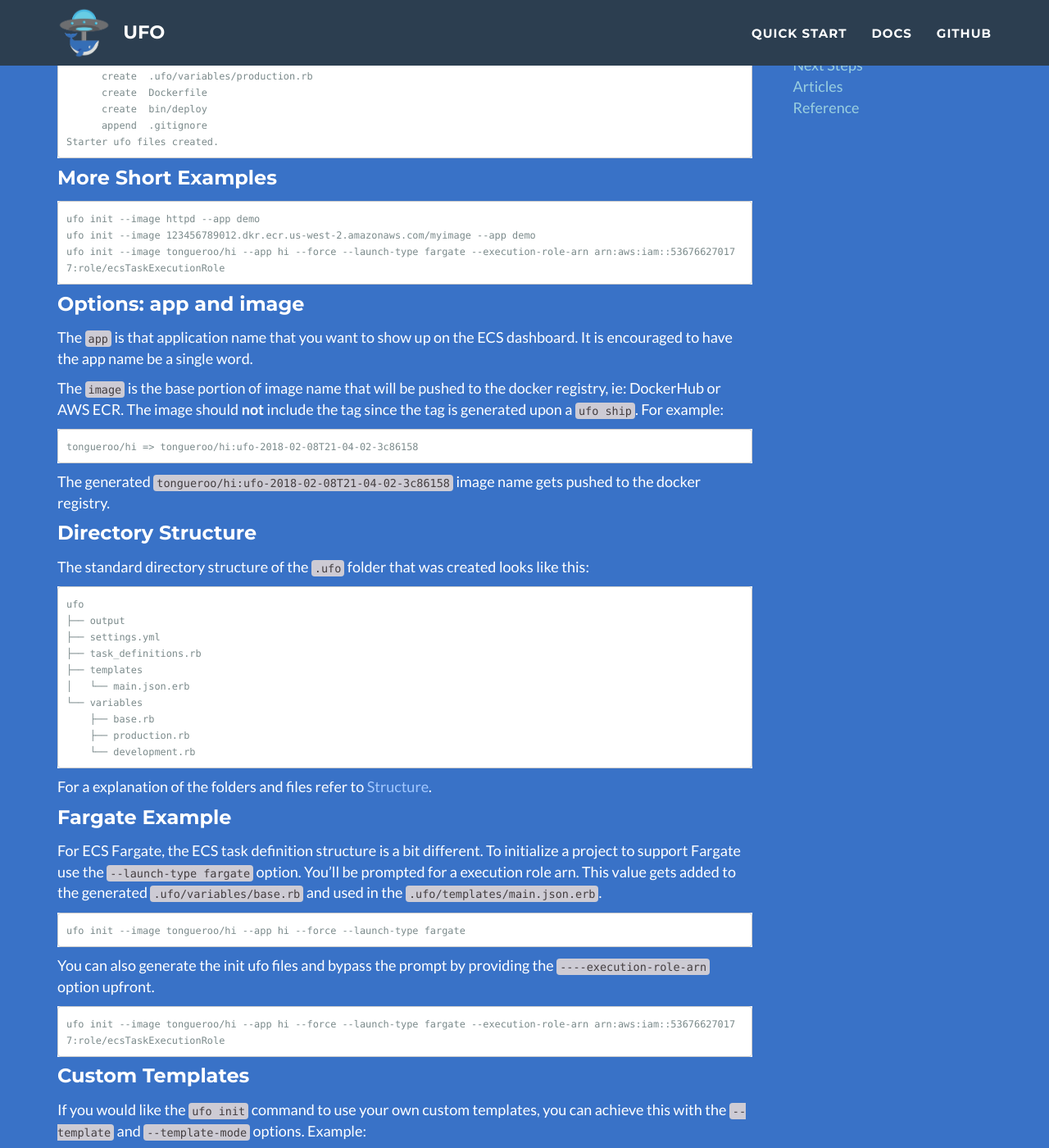
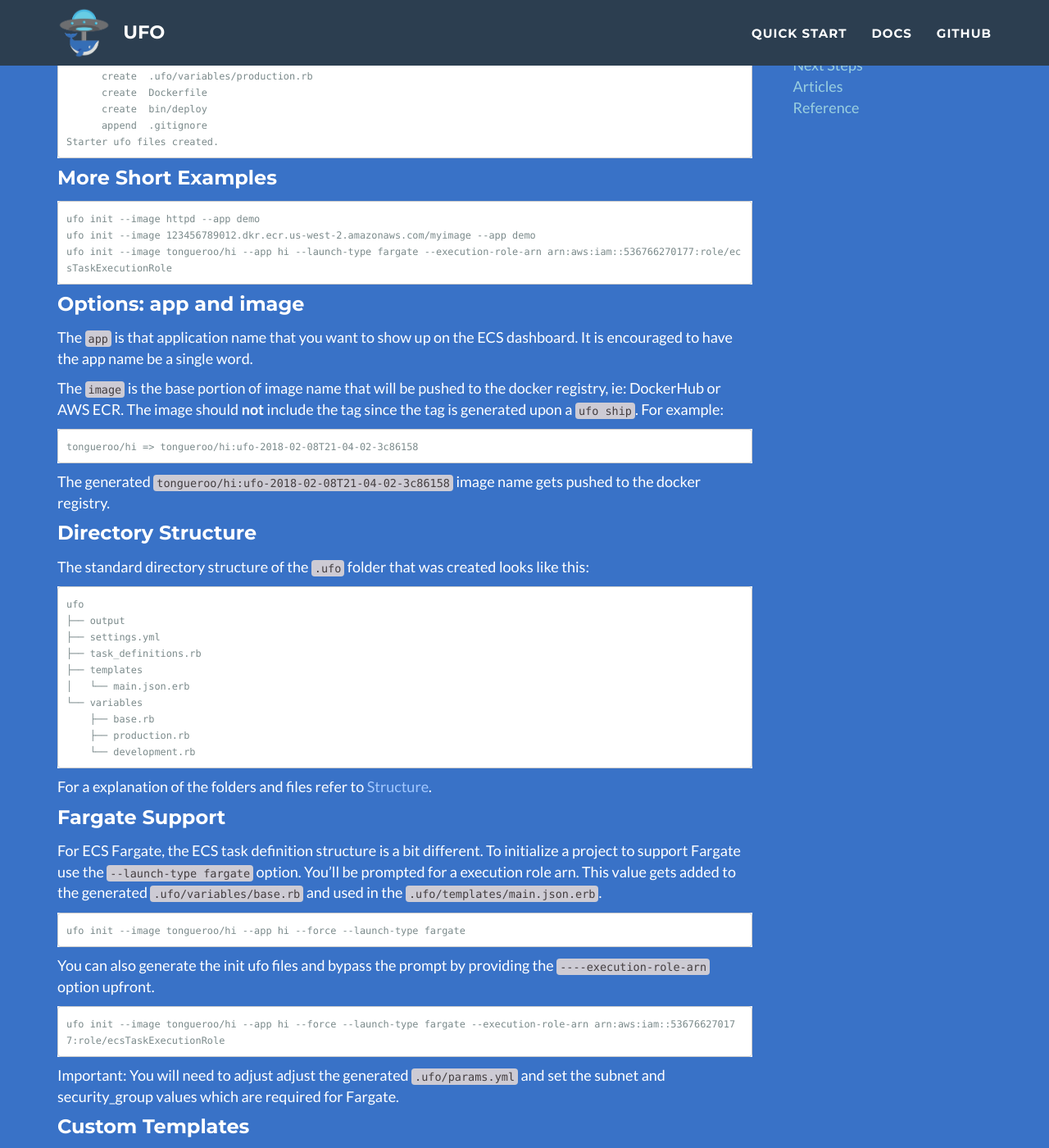
Before and after one commit to boltops-tools/ufo, a Jekyll site: the page built from docs/_reference/ufo-init.md, in a window 1280 px wide and 1400 px high, scrolled down 694 px. Shown: the whole window at 82% size. Built offline with Jekyll 4.4.1, drawn with Linux system fonts in a browser that asks for light colours.

Commit message:
docs updated by circleci

```diff
--- a/docs/_reference/ufo-init.md
+++ b/docs/_reference/ufo-init.md
@@ -36,7 +36,7 @@ For this example we will use [tongueroo/hi](https://github.com/tongueroo/hi) whi
 
     ufo init --image httpd --app demo
     ufo init --image 123456789012.dkr.ecr.us-west-2.amazonaws.com/myimage --app demo
-    ufo init --image tongueroo/hi --app hi --force --launch-type fargate --execution-role-arn arn:aws:iam::536766270177:role/ecsTaskExecutionRole
+    ufo init --image tongueroo/hi --app hi --launch-type fargate --execution-role-arn arn:aws:iam::536766270177:role/ecsTaskExecutionRole
 
 ## Options: app and image
 
@@ -65,7 +65,7 @@ The standard directory structure of the `.ufo` folder that was created looks lik
 
 For a explanation of the folders and files refer to [Structure]({% link _docs/structure.md %}).
 
-## Fargate Example
+## Fargate Support
 
 For ECS Fargate, the ECS task definition structure is a bit different.  To initialize a project to support Fargate use the `--launch-type fargate` option.  You'll be prompted for a execution role arn.  This value gets added to the generated `.ufo/variables/base.rb` and used in the `.ufo/templates/main.json.erb`.
 
@@ -74,6 +74,8 @@ For ECS Fargate, the ECS task definition structure is a bit different.  To initi
 You can also generate the init ufo files and bypass the prompt by providing the `----execution-role-arn` option upfront.
 
     ufo init --image tongueroo/hi --app hi --force --launch-type fargate --execution-role-arn arn:aws:iam::536766270177:role/ecsTaskExecutionRole
+
+Important: You will need to adjust adjust the generated `.ufo/params.yml` and set the subnet and security_group values which are required for Fargate.
 
 ## Custom Templates
 
```
